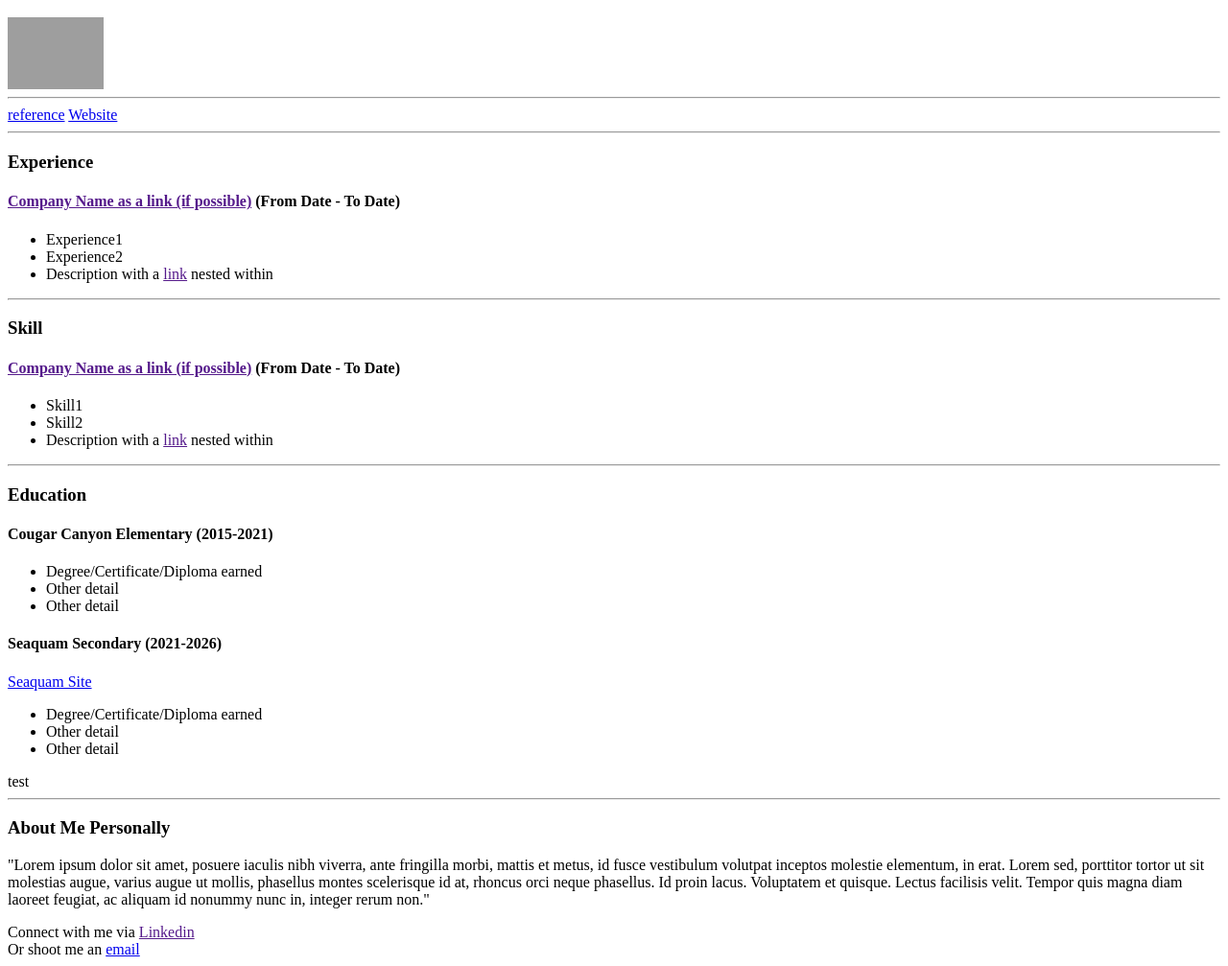
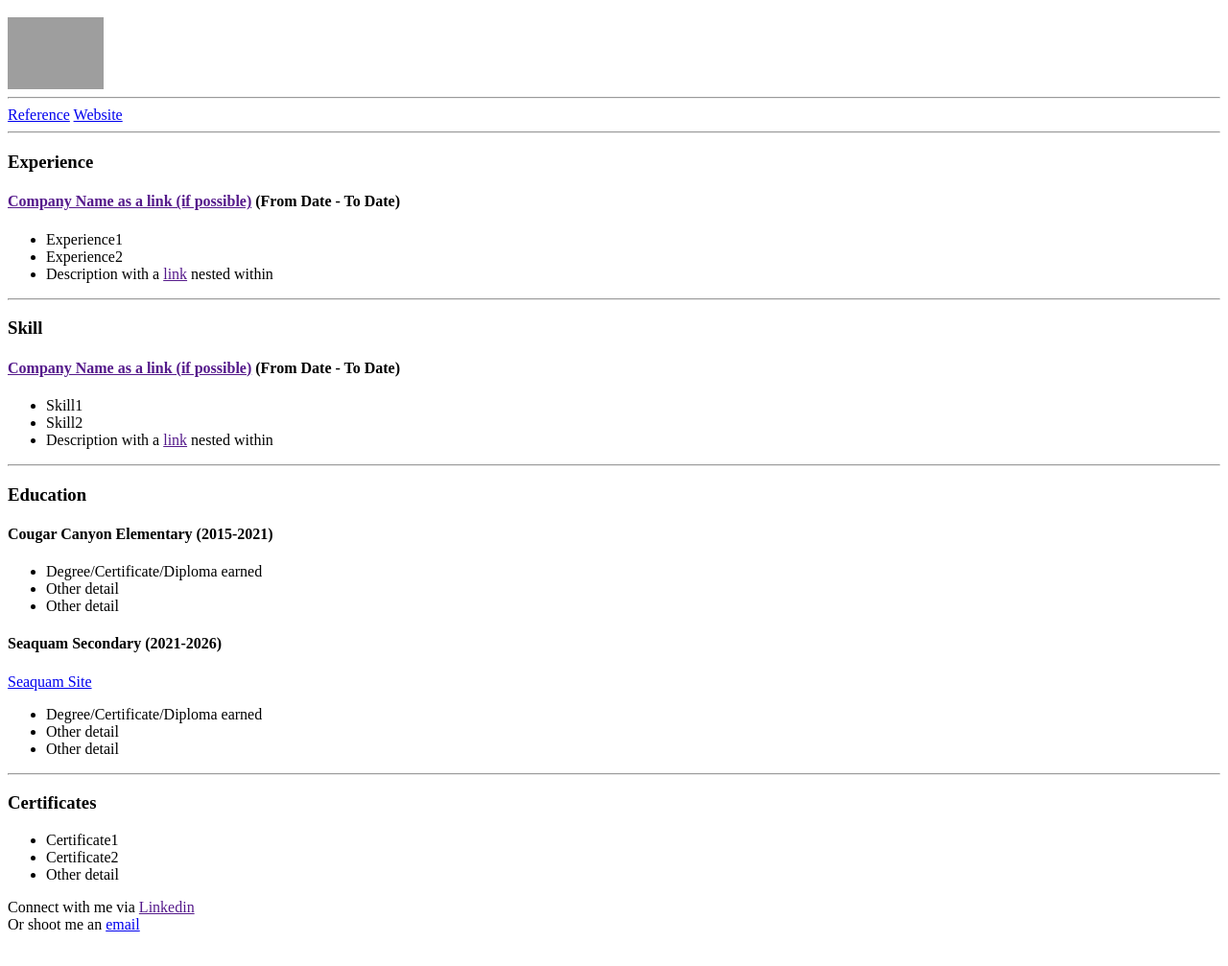
Before and after one commit to JustOneSleepyBoi/Resume-1, a plain HTML site: page index.html in a window 1280 px wide. Shown: the part 48-1055 px from the top of the page at 96% size. After the commit the page ends 1029 px from the top, so only its background shows below. Drawn offline with Linux system fonts and the light colour scheme; grey boxes are pictures that could not be loaded.

Commit message:
5/5/12:13am

```diff
--- a/index.html
+++ b/index.html
@@ -2,10 +2,10 @@
   <body>
     <div id="Title">
       <h1>Alston Yu</h1>
-      <img src="https://ih1.redbubble.net/image.1106513454.7214/flat,750x1000,075,f.jpg" alt="It's not loading" width="100" hieght="100">
+      <img src="https://ih1.redbubble.net/image.1106513454.7214/flat,750x1000,075,f.jpg" alt="image not available" width="100" hieght="100">
     </div>
       <hr>
-      <a href="https://www.canva.com/design/DAFluyjZnpQ/n83LBOkDDjCQsqJHOtQFWg/edit?utm_content=DAFluyjZnpQ&utm_campaign=designshare&utm_medium=link2&utm_source=sharebutton">reference</a>
+      <a href="https://www.canva.com/design/DAFluyjZnpQ/n83LBOkDDjCQsqJHOtQFWg/edit?utm_content=DAFluyjZnpQ&utm_campaign=designshare&utm_medium=link2&utm_source=sharebutton">Reference</a>
       <a href="https://justonesleepyboi.github.io/Resume-1/">Website</a>
     <hr>
     <section id="Left">
@@ -51,16 +51,15 @@
           <li>Other detail</li>
         </ul>
       </div>
-    </section>test
+    </section>
     <hr>
-    <section id="about">
-      <h3>About Me Personally</h3>
-      <p>"Lorem ipsum dolor sit amet, posuere iaculis nibh viverra, ante fringilla morbi, mattis et metus,
-        id fusce vestibulum volutpat inceptos molestie elementum, in erat.
-        Lorem sed, porttitor tortor ut sit molestias augue, varius augue ut mollis,
-        phasellus montes scelerisque id at, rhoncus orci neque phasellus. Id proin lacus.
-        Voluptatem et quisque. Lectus facilisis velit. Tempor quis magna diam laoreet feugiat,
-        ac aliquam id nonummy nunc in, integer rerum non."</p>
+    <section id="Certificates">
+      <h3>Certificates</h3>
+      <ul>
+        <li>Certificate1</li>
+        <li>Certificate2</li>
+        <li>Other detail</li>
+      </ul>
       <div id="contact">Connect with me via
         <a href="" target="_blank">Linkedin</a>
         <br>
--- a/style.css
+++ b/style.css
@@ -1,5 +1,5 @@
 #Title {
-    color:aqua;
+    color:rgb(78, 66, 180);
     font-weight: bold;
     font-size: 25px;
     text-align: center;
```
